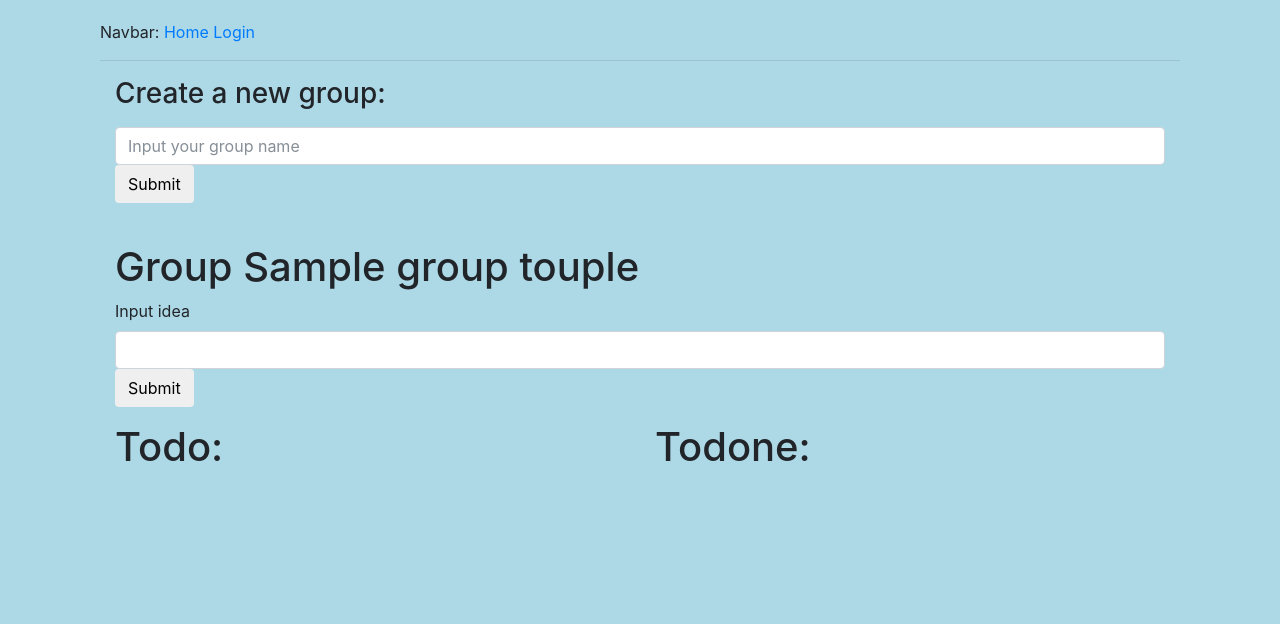
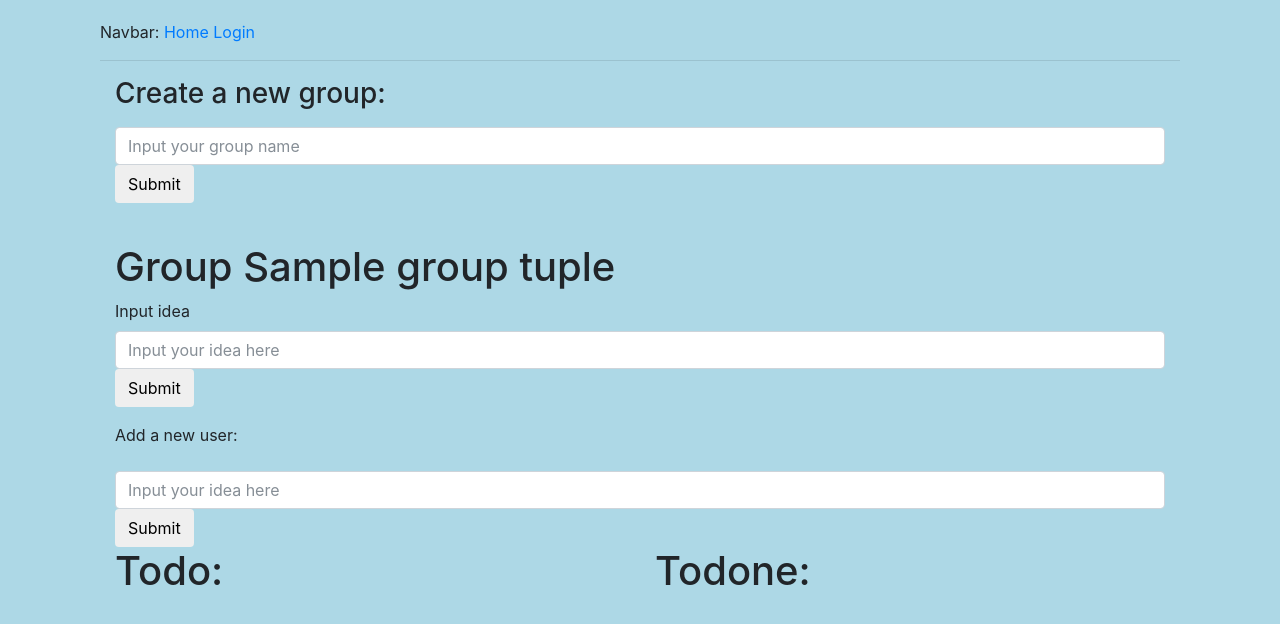
Before and after one commit to janhrastnik/todosite, a Flask app: template todosite/templates/index.html in a window 1280 px wide. Shown: the top 624 px of the page. Run offline with Flask 2, Linux system fonts and the light colour scheme; tables that the repository leaves empty hold one stand-in row (values such as "Sample post"); the template is opened without the code that fills it: values that come from a table or form of the project are taken from there, most other values are stand-ins (such as "Sample title", 1, 10 or a date in 2020); some libraries are stand-ins or nearby versions.

Commit message:
wtforms implemented, fixed god awful spelling mistake

```diff
--- a/todosite/forms.py
+++ b/todosite/forms.py
@@ -27,7 +27,7 @@ class RegistrationForm(FlaskForm):
         if user is not None:
             raise ValidationError('Please use a different email address.')
 
-class InputForm(FlaskForm):
+class InputForm(FlaskForm): # will try to use as a standard form
     entry = StringField('Input idea', validators=[DataRequired()])
-    group = HiddenField(validators=[Length(min=4)])
+    hidden = HiddenField(validators=[Length(min=4)])
     submit = SubmitField('Submit')
--- a/todosite/routes.py
+++ b/todosite/routes.py
@@ -23,13 +23,8 @@ def index():
 
 @app.route('/handleData', methods=['POST'])
 def handleData():
-    print(request.form)
-    print(request.form['group'])
-    data = request.form
-    print(str(data))
-
     idea = request.form['entry']
-    groupname = request.form['group']
+    groupname = request.form['hidden']
     if idea and groupname:
         db.session.add(Post(entry=idea, user=current_user.username, group=groupname, done=False))
         db.session.commit()
@@ -37,14 +32,14 @@ def handleData():
 
 @app.route('/deleteEntry', methods=['POST'])
 def deleteEntry():
-    entryId = request.form['deleteId']
+    entryId = request.form['hidden']
     db.session.query(Post).filter_by(id=entryId).delete()
     db.session.commit()
     return redirect(url_for('index'))
 
 @app.route('/doneEntry', methods=['POST'])
 def doneEntry():
-    entryId = request.form['doneId']
+    entryId = request.form['hidden']
 
     db.session.query(Post).filter_by(id=entryId).first().done = True
     db.session.commit()
@@ -94,7 +89,7 @@ def register():
 
 @app.route('/makeGroup', methods=['POST'])
 def makeGroup():
-    groupName = Group(name=request.form['groupNameInput'])
+    groupName = Group(name=request.form['entry'])
     print(groupName)
     if groupName:
         user = User.query.filter_by(username=current_user.username).first()
@@ -104,13 +99,9 @@ def makeGroup():
 
 @app.route('/addUser', methods=['POST'])
 def addUser():
-    group = request.form['groupName']
-    pattern = re.compile(r"'(.*)\'")
-    matches = pattern.finditer(group)
-    for match in matches:
-        group = match.group(0)[1:-1]
+    group = request.form['hidden']
     groupName = Group.query.filter_by(name=group).first()
-    newuser = User.query.filter_by(username=request.form['addUserInput']).first()
+    newuser = User.query.filter_by(username=request.form['entry']).first()
     groupName.usersInGroup.append(newuser)
     db.session.commit()
     return redirect(url_for('index'))
--- a/todosite/templates/index.html
+++ b/todosite/templates/index.html
@@ -8,50 +8,54 @@
 
                     <form action="{{ url_for('makeGroup') }}" method="post">
                         <label for="makeGroup"><h3>Create a new group:</h3></label>
-
-                        <input type="text" class="form-control" name="groupNameInput" id="makeGroup" size="40" placeholder="Input your group name">
-
-                        <input type="submit" class="btn btn-default">
+                        <input type="hidden" name="csrf_token" value="{{ csrf_token() }}"/>
+                        {{ form.entry(class="form-control", placeholder="Input your group name") }}
+                        {{ form.submit(class="btn btn-default")}}
                     </form>
 
 			    </div>
 		    </div>
         </div>
 
-        {% for groupTouple in allGroupsOfCurentUser %}
+        {% for groupTuple in allGroupsOfCurentUser %}
         <br>
-        <h1>Group {{ groupTouple[1] }}</h1>
+        <h1>Group {{ groupTuple[1] }}</h1>
         <form action="{{ url_for('handleData') }}" method="post">
              <p>
                 <input type="hidden" name="csrf_token" value="{{ csrf_token() }}"/>
                 {{ form.entry.label }}
-                {{ form.entry(class="form-control") }}
-                {{ form.group(value=groupTouple[1]) }}
+                {{ form.entry(class="form-control", placeholder="Input your idea here") }}
+                {{ form.hidden(value=groupTuple[1]) }}
                 {{ form.submit(class="btn btn-default")}}
             </p>
-            <!--- <label for="addUser"><p>Add a new user:</p></label>
-            <input type="hidden" name="groupName" value="{{group}}">
-            <input type="text" class="form-control" name="addUserInput" id="addUser" size="30" placeholder="Input the users name">
-            <input type="submit" class="btn btn-default"> -->
+        </form>
+        <form action="{{ url_for('addUser') }}" method="post">
+            <label for="addUser"><p>Add a new user:</p></label>
+            <input type="hidden" name="csrf_token" value="{{ csrf_token() }}"/>
+            {{ form.hidden(value=groupTuple[1])}}
+            {{ form.entry(class="form-control", placeholder="Input your idea here") }}
+            {{ form.submit(class="btn btn-default")}}
         </form>
         <div class="row">
             <div class="col-md-6">
                 <h1>Todo:</h1>
                 <table>
                 {% for row in todoList %}
-                {% if row[2] == groupTouple[1] %}
+                {% if row[2] == groupTuple[1] %}
                     <tr>
                         <td>
                             <form action="{{ url_for('deleteEntry')}}" method="post">
-                                <input type="hidden" name="deleteId" value="{{row[0]}}">
-                                <input type="submit" class="btn btn-danger btn-sm" value="X">
+                                <input type="hidden" name="csrf_token" value="{{ csrf_token() }}"/>
+                                {{ form.hidden(value=row[0])}}
+                                {{ form.submit(class="btn btn-danger btn-sm", value="X")}}
                             </form>
                         </td>
 
                         <td>
                             <form action="{{ url_for('doneEntry')}}" method="post">
-                                <input type="hidden" name="doneId" value="{{row[0]}}">
-                                <input type="submit" class="btn btn-success btn-sm" value="o">
+                                <input type="hidden" name="csrf_token" value="{{ csrf_token() }}"/>
+                                {{ form.hidden(value=row[0])}}
+                                {{ form.submit(class="btn btn-success btn-sm", value="o")}}
                             </form>
                         </td>
 
@@ -69,7 +73,7 @@
                 <h1>Todone:</h1>
                 <table>
                     {% for row in doneList %}
-                    {% if row[2] == groupTouple[1]  %}
+                    {% if row[2] == groupTuple[1]  %}
                     <tr>
                         <td>
                             <form action="{{ url_for('deleteEntry')}}" method="post">
```
